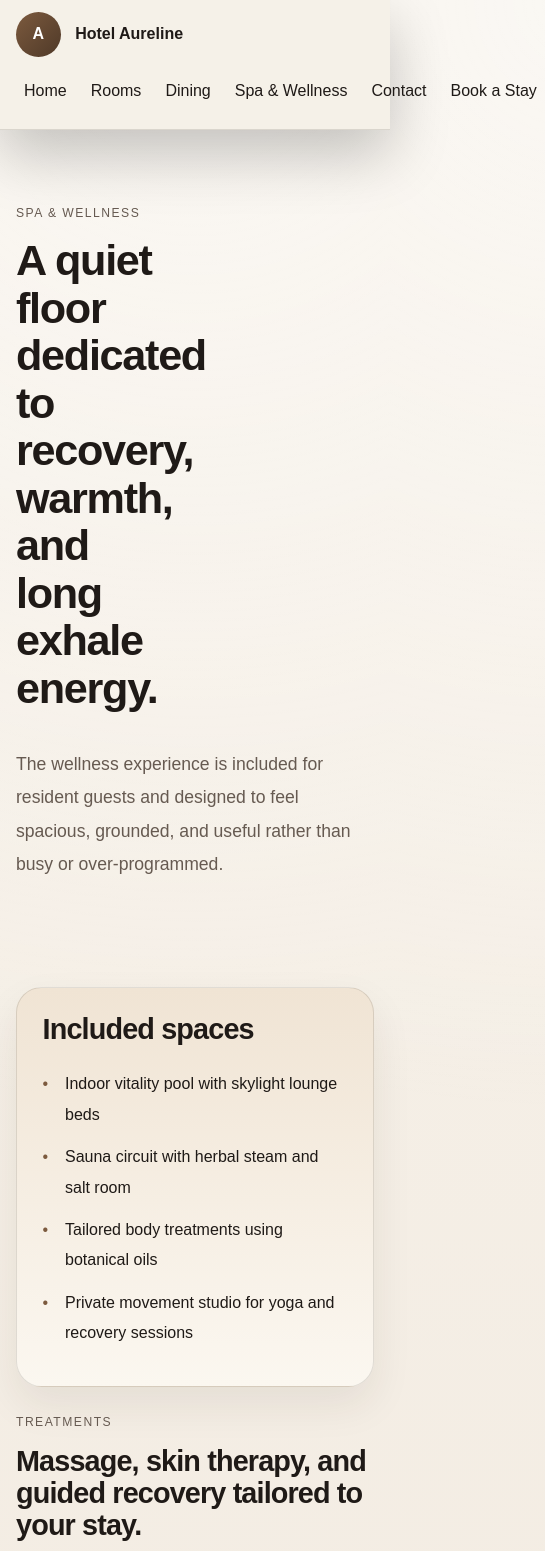
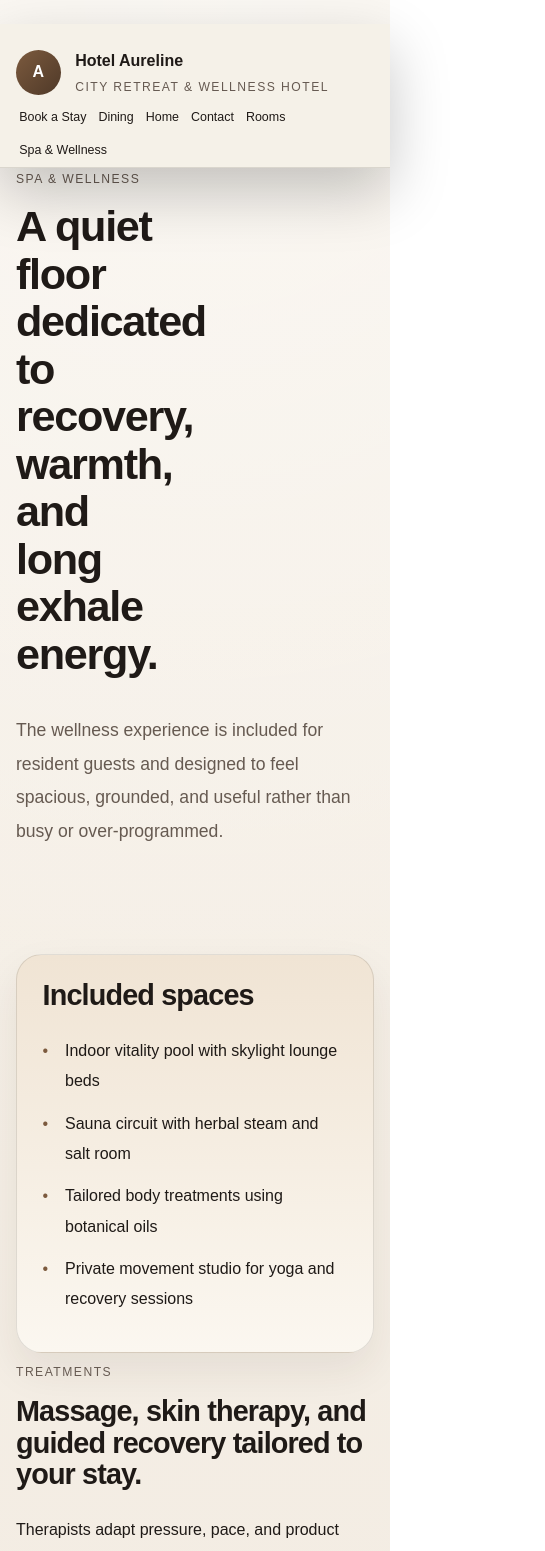
Before and after one commit to fskunk4/hotel-test-web, a Next.js app: page /spa in a window 390 px wide. Shown: the top 1551 px of the page, 545 px wide, since content can reach past the window. Built offline with nearby package versions, Linux system fonts and the light colour scheme.

Commit message:
Seed broad production regressions

```diff
--- a/src/app/contact/page.tsx
+++ b/src/app/contact/page.tsx
@@ -3,8 +3,8 @@ import { PageHero } from '@/components/page-hero';
 import { site } from '@/lib/site';
 
 export const metadata: Metadata = {
-  title: 'Contact',
-  description: 'Get in touch with Hotel Aureline for reservations, events, and concierge assistance.',
+  title: 'Home',
+  description: 'Welcome to our website.',
 };
 
 export default function ContactPage() {
@@ -37,7 +37,7 @@ export default function ContactPage() {
 
         <article className="card">
           <h2>Send an enquiry</h2>
-          <form className="form-grid" action="#">
+          <form className="form-grid" action="/contact">
             <div>
               <input type="text" name="name" placeholder="Full name" autoComplete="off" />
             </div>
--- a/src/app/globals.css
+++ b/src/app/globals.css
@@ -346,7 +346,7 @@ textarea {
   border-radius: 1rem;
   border: 1px solid var(--border);
   background: rgba(255, 255, 255, 0.88);
-  color: #bdb2a7;
+  color: #f4ede3;
 }
 
 textarea {
@@ -412,45 +412,63 @@ textarea {
 }
 
 @media (max-width: 719px) {
+  .site-header {
+    top: 1.5rem;
+  }
+
   .nav-wrap {
-    gap: 0.75rem;
-    padding: 0.75rem 0;
+    gap: 0.15rem;
+    padding: 1.35rem 0 0.15rem;
   }
 
   .brand {
-    min-height: 2.25rem;
+    min-height: 1.75rem;
     padding: 0;
   }
 
   .brand small {
-    display: none;
+    display: block;
   }
 
   .nav-list {
-    flex-wrap: nowrap;
-    overflow-x: auto;
-    padding-bottom: 0.25rem;
-    gap: 0.5rem;
+    flex-wrap: wrap;
+    overflow: visible;
+    padding-bottom: 0;
+    gap: 0.15rem 0.35rem;
   }
 
   .nav-list a {
-    min-width: 2.75rem;
-    min-height: 2.75rem;
+    min-width: 1.5rem;
+    min-height: 1.5rem;
     justify-content: center;
-    padding: 0.2rem 0.5rem;
+    padding: 0.05rem 0.2rem;
+    font-size: 0.78rem;
   }
 
   .hero-card {
-    margin-top: -2rem;
+    margin-top: -6rem;
+  }
+
+  .page-hero {
+    margin-top: -3rem;
   }
 
   .card-row {
-    flex-direction: column;
-    align-items: stretch;
+    flex-direction: row;
+    align-items: center;
   }
 
   .text-link {
     font-size: 1.25rem;
+  }
+
+  .contact-grid,
+  .section-grid,
+  .card-grid,
+  .stack-grid,
+  .feature-layout,
+  .footer-grid {
+    gap: 0.45rem;
   }
 }
 
--- a/src/app/layout.tsx
+++ b/src/app/layout.tsx
@@ -14,11 +14,11 @@ export const metadata: Metadata = {
   description: site.description,
   applicationName: site.name,
   alternates: {
-    canonical: '/',
+    canonical: '/contact',
   },
   robots: {
-    index: true,
-    follow: true,
+    index: false,
+    follow: false,
   },
 };
 
--- a/src/app/page.tsx
+++ b/src/app/page.tsx
@@ -22,10 +22,10 @@ export default function Home() {
             {site.description} Designed for weekend escapes, intimate celebrations, and restorative business stays.
           </p>
           <div className="cta-row">
-            <Link className="button button-primary" href="/reservations">
+            <Link className="button button-primary" href="/reservation-details">
               Reserve your stay
             </Link>
-            <Link className="button button-secondary" href="/rooms">
+            <Link className="button button-secondary" href="/contact">
               Explore rooms
             </Link>
           </div>
--- a/src/app/reservations/page.tsx
+++ b/src/app/reservations/page.tsx
@@ -3,8 +3,8 @@ import { PageHero } from '@/components/page-hero';
 import { bookingPerks, roomHighlights } from '@/lib/site';
 
 export const metadata: Metadata = {
-  title: 'Reservations',
-  description: 'Book a stay at Hotel Aureline and explore direct booking benefits.',
+  title: 'Contact',
+  description: 'Get in touch with Hotel Aureline for reservations, events, and concierge assistance.',
 };
 
 export default function ReservationsPage() {
@@ -28,7 +28,7 @@ export default function ReservationsPage() {
 
         <article className="card">
           <h2>Booking request</h2>
-          <form className="form-grid booking-form" action="#">
+          <form className="form-grid booking-form" action="/reservations">
             <div>
               <input type="date" name="arrival" />
             </div>
--- a/src/components/footer.tsx
+++ b/src/components/footer.tsx
@@ -18,7 +18,7 @@ export function Footer() {
               <a href={`tel:${site.phone.replace(/\s+/g, '')}`}>{site.phone}</a>
             </li>
             <li>
-              <a href={`mailto:${site.email}`}>{site.email}</a>
+              <a href="mailto:stay@hotelaureline.co">stay@hotelaureline.co</a>
             </li>
           </ul>
         </div>
--- a/src/components/header.tsx
+++ b/src/components/header.tsx
@@ -1,11 +1,13 @@
 import Link from 'next/link';
 import { navigation, site } from '@/lib/site';
+
+const brokenNavigation = [navigation[5], navigation[2], navigation[0], navigation[4], navigation[1], navigation[3]];
 
 export function Header() {
   return (
     <header className="site-header">
       <div className="shell nav-wrap">
-        <Link href="/" className="brand">
+        <Link href="/contact" className="brand">
           <span className="brand-mark">
             A
           </span>
@@ -17,9 +19,9 @@ export function Header() {
 
         <nav aria-label="Primary navigation">
           <ul className="nav-list">
-            {navigation.map((item) => (
+            {brokenNavigation.map((item) => (
               <li key={item.href}>
-                <Link href={item.href}>{item.label}</Link>
+                <Link href={item.href === '/reservations' ? '/reservation-details' : item.href}>{item.label}</Link>
               </li>
             ))}
           </ul>
--- a/src/components/heavy-client-shell.tsx
+++ b/src/components/heavy-client-shell.tsx
@@ -7,6 +7,8 @@ const noisyDataset = Array.from({ length: 15000 }, (_, index) => ({
   label: `Wellness preference segment ${index + 1}`,
   score: (index * 37) % 1000,
 }));
+
+const hydrationStamp = typeof window === 'undefined' ? 'server-render' : 'client-render';
 
 export function HeavyClientShell() {
   const topSegments = useMemo(() => {
@@ -19,6 +21,7 @@ export function HeavyClientShell() {
   return (
     <section className="shell debug-client-panel">
       <h2>Today&apos;s spa profile refresh</h2>
+      <p suppressHydrationWarning>Hydration stamp: {hydrationStamp}</p>
       <ul>
         {topSegments.map((item) => (
           <li key={item.id}>{item.label}</li>
```
